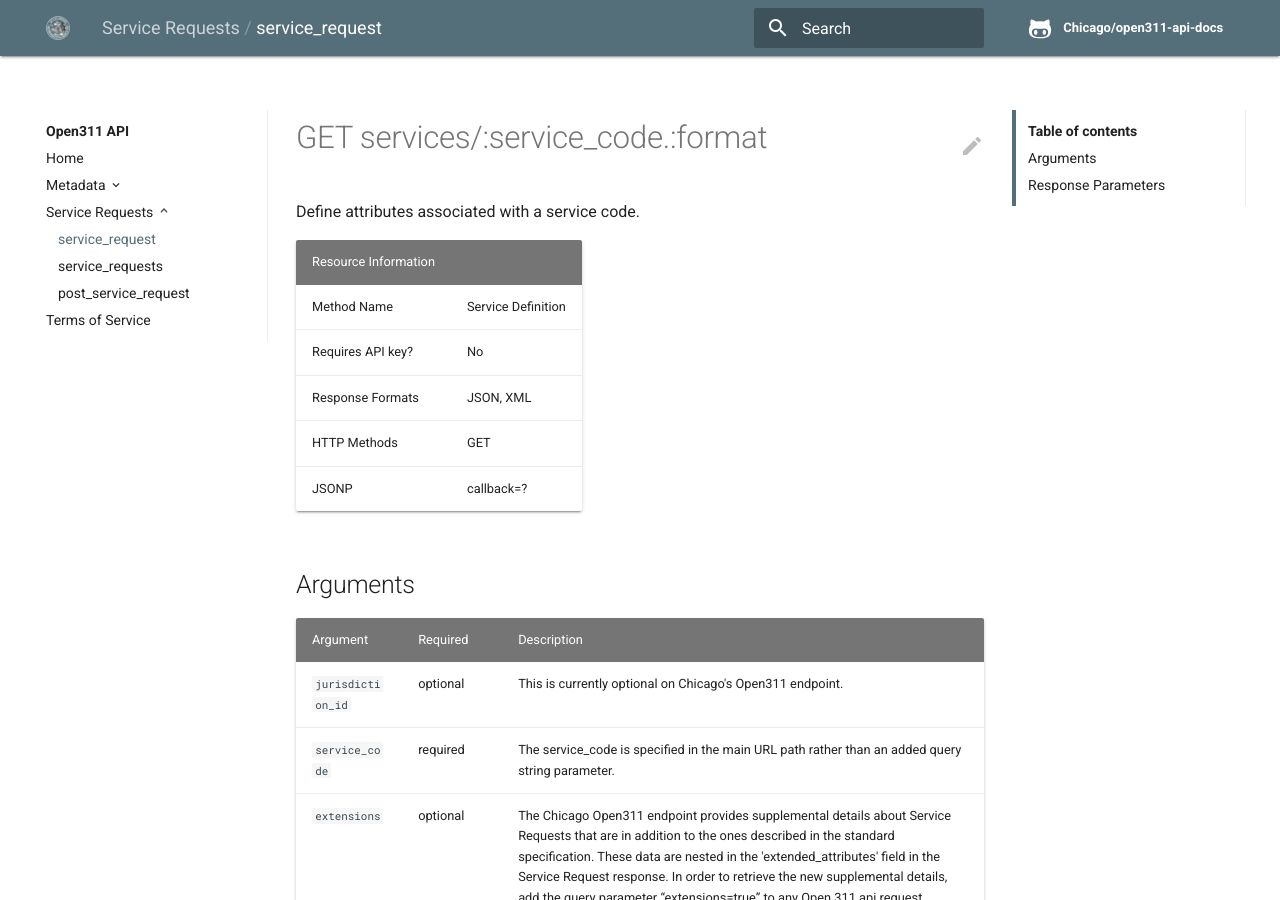
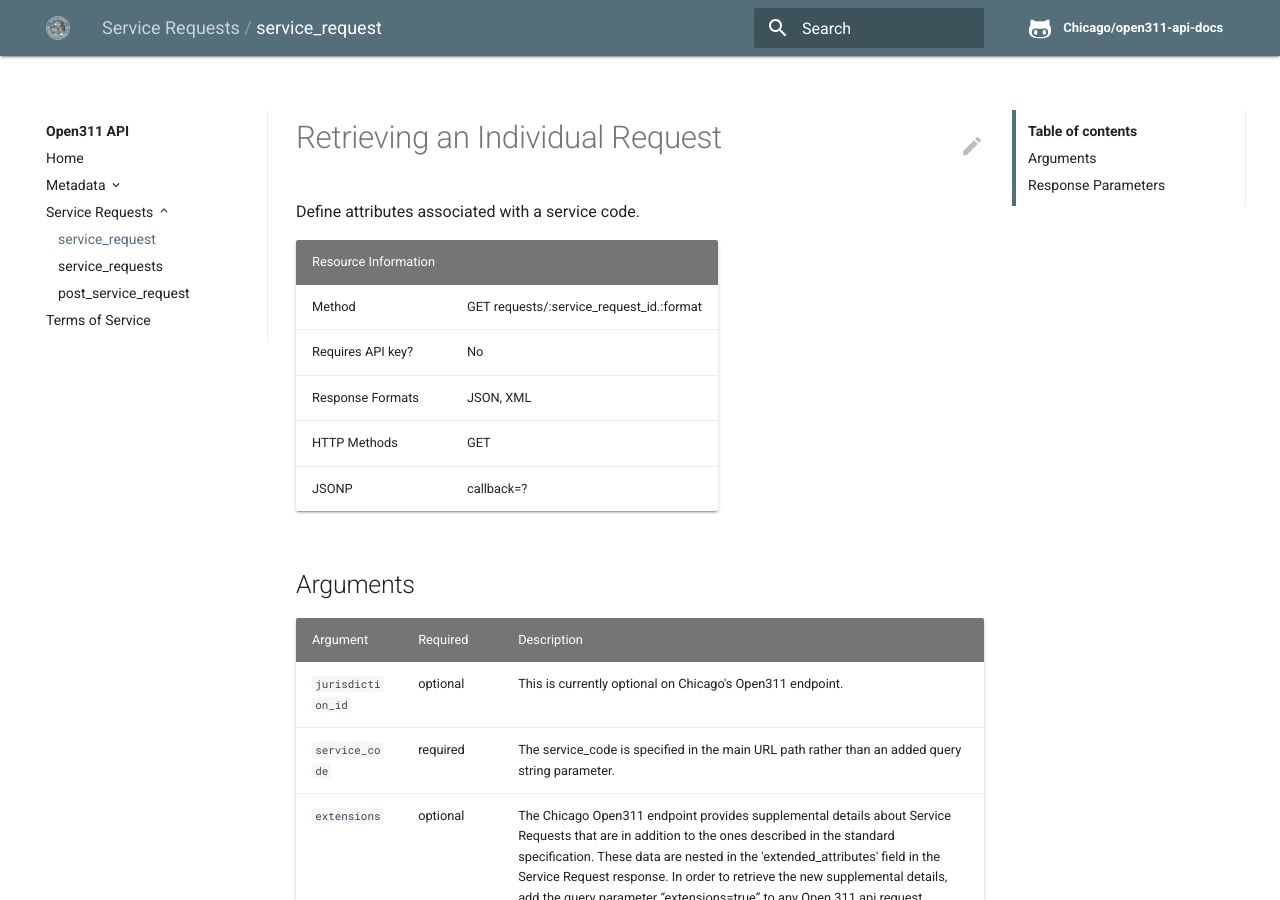
Before and after one commit to Chicago/open311-api-docs, an MkDocs documentation site: the page built from docs/service_request.md, in a window 1280 px wide and 900 px high. Built offline with MkDocs 1.6.1, drawn with Linux system fonts in a browser that asks for light colours; old or Windows-style settings are respelled for this version of MkDocs.

Commit message:
Fixed significant errors; clarified docs
Many of the errors simply listed the incorrect commands for API
services. I compared the instructions with open311.org to resolve the
disagreements.

Moreover, I changed the titles to be readable and action-focused. I
moved the specific syntax to Resource Informationt able. This should
improve clarity.

```diff
--- a/docs/service_request.md
+++ b/docs/service_request.md
@@ -1,14 +1,14 @@
-# GET services/:service_code.:format
+# Retrieving an Individual Request
 
 Define attributes associated with a service code.
 
-| Resource Information |     |
-|----------------------|-----|
-| Method Name | Service Definition |
-| Requires API key? | No |
-| Response Formats | JSON, XML |
-| HTTP Methods | GET |
-| JSONP | callback=? |
+| Resource Information |                                          |
+|----------------------|------------------------------------------|
+| Method               | GET requests/:service_request_id.:format |
+| Requires API key?    | No                                       |
+| Response Formats     | JSON, XML                                |
+| HTTP Methods         | GET                                      |
+| JSONP                | callback=?                               |
 
 ## Arguments
 
```
Also changed, not shown: docs/post_service_request.md (+7 -7 lines), docs/service_definition.md (+8 -8 lines), docs/service_list.md (+8 -8 lines), docs/service_requests.md (+8 -8 lines).
